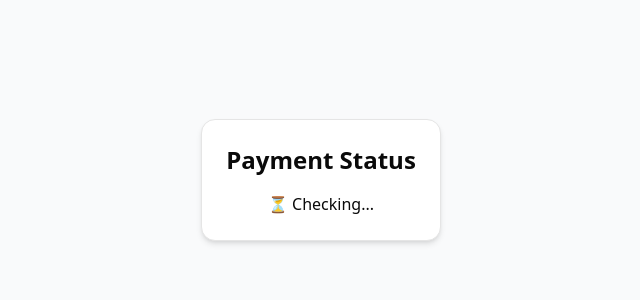
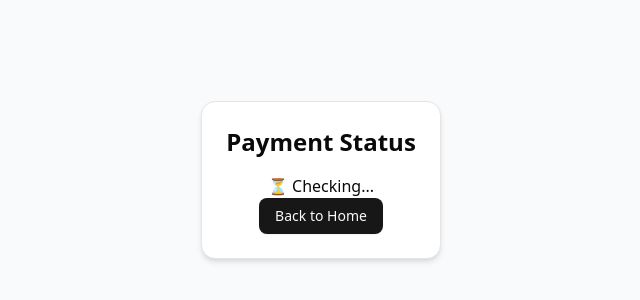
Before and after one commit to Abhishekjohn1507/cashfree-test-payment, a Next.js app: page /payment in a window 1280 px wide. Shown: the part 220-520 px from the top of the page, without its empty margins (319-959 px from the left). Built offline with nearby package versions, Linux system fonts and the light colour scheme.

Commit message:
23-05-2025

```diff
--- a/app/payment/_components/PaymentClientComponent.jsx
+++ b/app/payment/_components/PaymentClientComponent.jsx
@@ -3,6 +3,8 @@
 import { useEffect, useState } from 'react';
 import { useSearchParams } from 'next/navigation';
 import axios from 'axios';
+import { Button } from '@/components/ui/button';
+import Link from 'next/link';
 
 export default function PaymentClientComponent() {
   const searchParams = useSearchParams();
@@ -77,6 +79,11 @@
           )}
         </>
       )}
+      <div>
+        <Button asChild>
+  <Link href="/">Back to Home</Link>
+</Button>
+      </div>
     </div>
   );
 }
```
